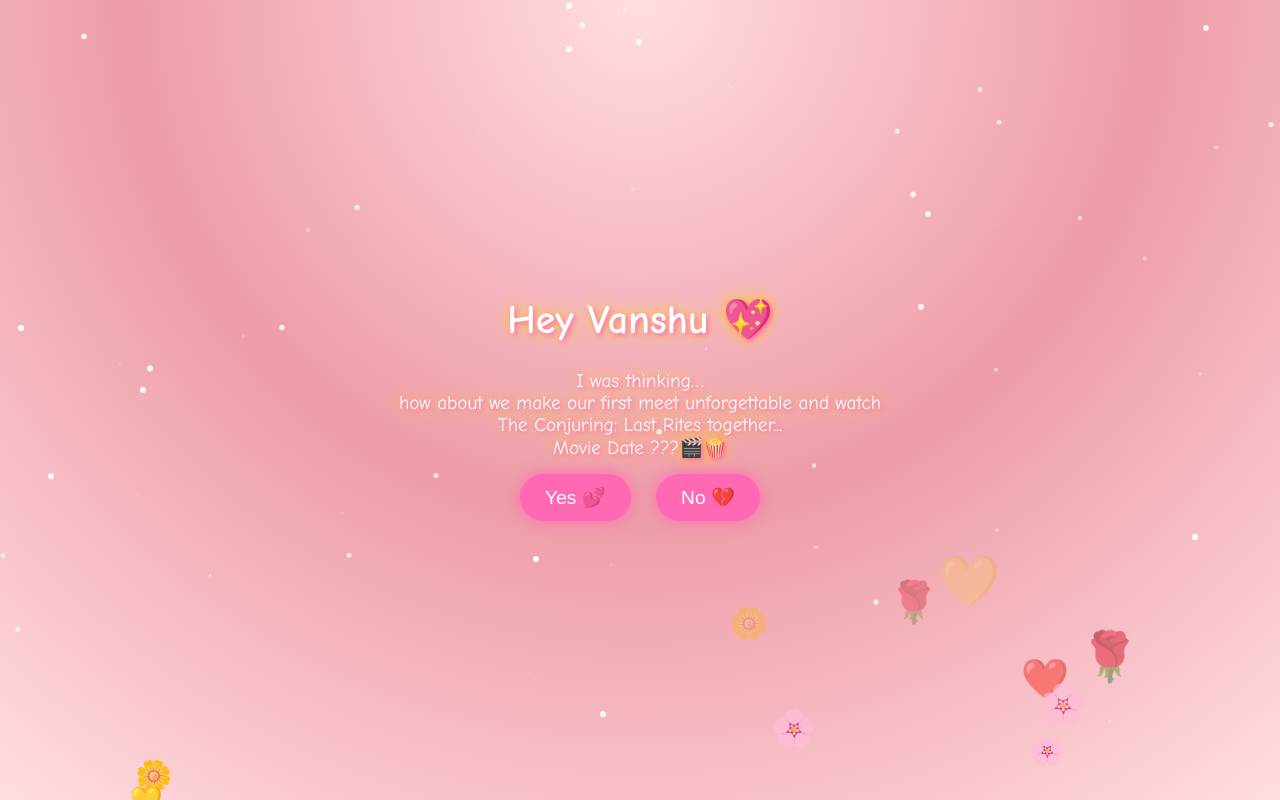
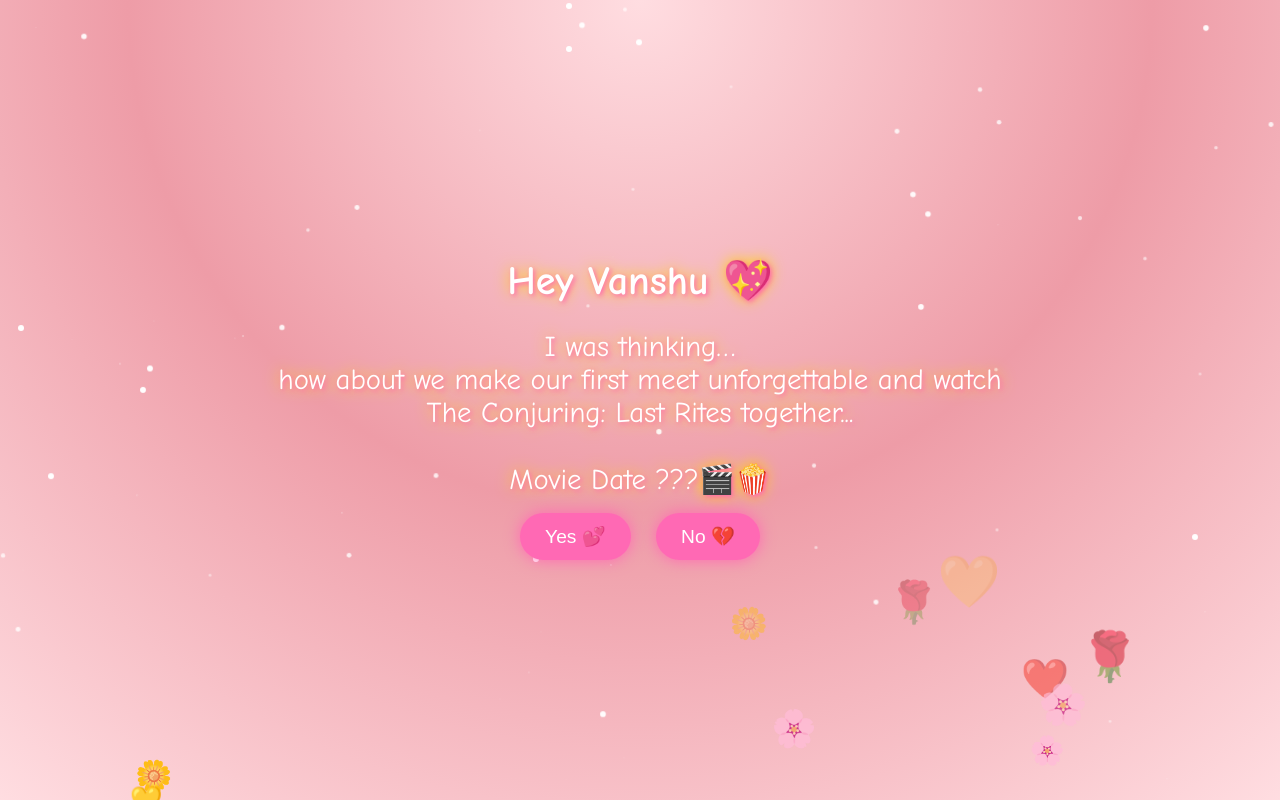
Before and after one commit to expectations1/Vanshu, a plain HTML site: page index.html in a window 1280 px wide. Drawn offline with Linux system fonts and the light colour scheme.

Commit message:
Update index.html

```diff
--- a/index.html
+++ b/index.html
@@ -57,8 +57,8 @@
       text-shadow: 2px 2px 5px #ff69b4, 0 0 15px gold;
     }
     p {
-      font-size: 1.2em;
-      margin: 5px;
+      font-size: 1.8em;
+      margin: 7px;
       color: #fff;
       text-shadow: 2px 2px 5px #ff69b4, 0 0 15px gold;
     }
@@ -120,7 +120,7 @@
 <body>
   <div class="container">
     <h1>Hey Vanshu 💖</h1>
-    <p>I was thinking… <br />how about we make our first meet unforgettable and watch <br /> The Conjuring: Last Rites together... <br /> Movie Date ???🎬🍿</p>
+    <p>I was thinking… <br />how about we make our first meet unforgettable and watch <br /> The Conjuring: Last Rites together... <br /><br /> Movie Date ???🎬🍿<br /></p>
     <button class="btn yes-btn" onclick="sayYes()">Yes 💕</button>
     <button class="btn no-btn" onmouseover="runAway(this)" ontouchstart="runAway(this)">No 💔</button>
   </div>
```
